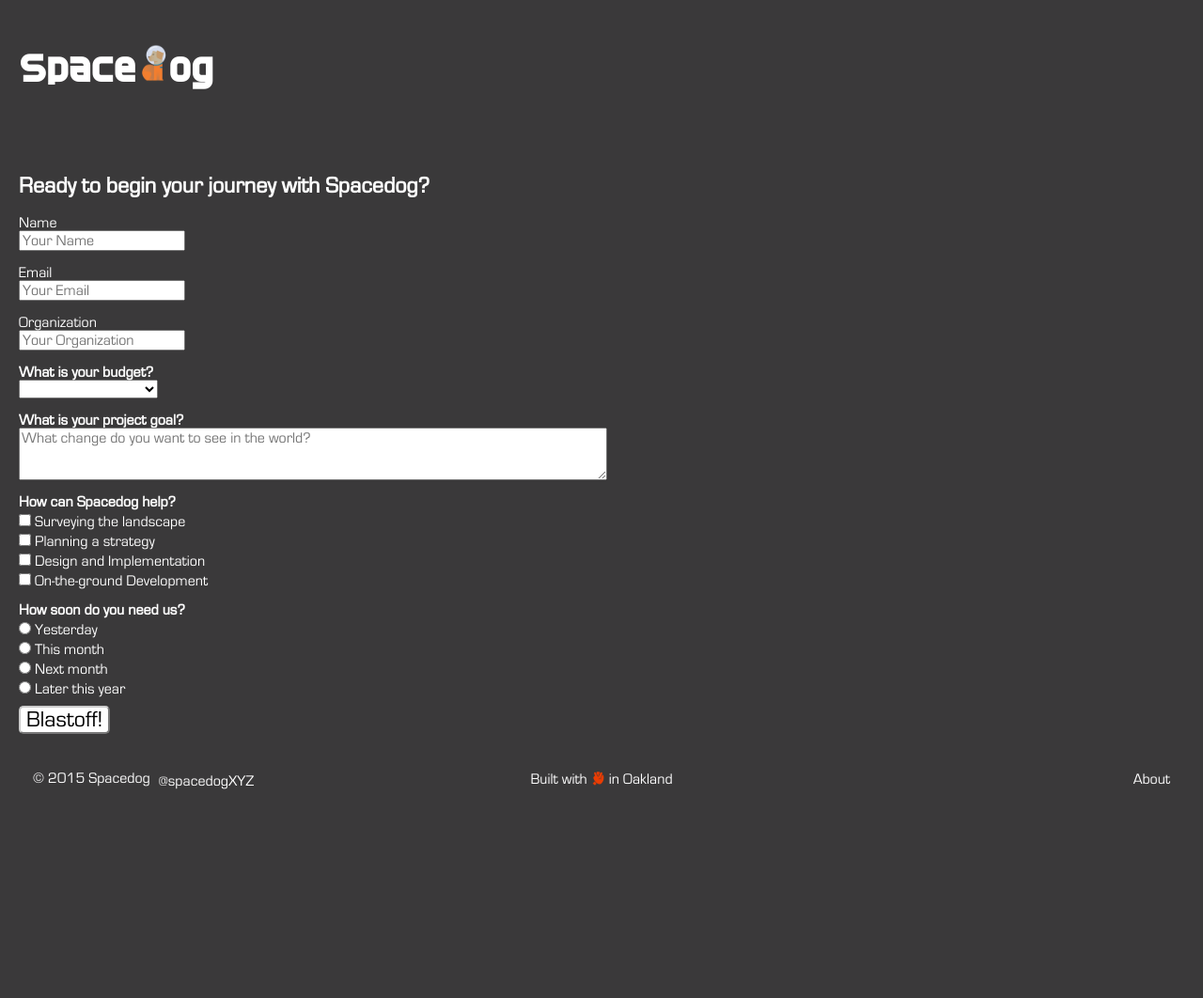
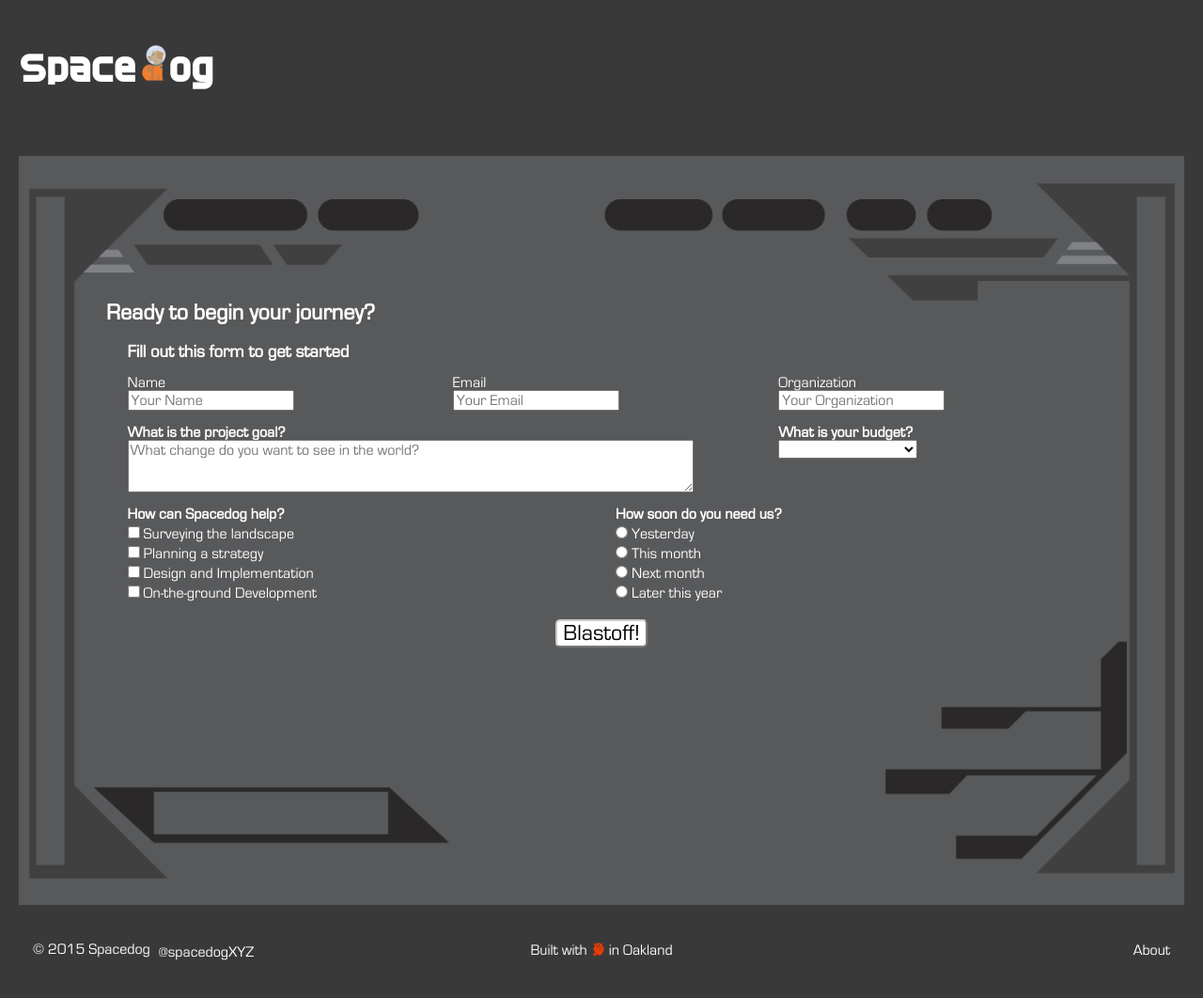
Before and after one commit to spacedogXYZ/spacedogXYZ, a Jekyll site: the page built from blastoff.html, in a window 1280 px wide. Shown: the whole page at 94% size. Built offline with Jekyll 4.4.1, drawn with Linux system fonts in a browser that asks for light colours; nearby versions of some CDN libraries; comment, search, counter and statistics services are not loaded; before the commit the page ends 900 px from its top, so only the background shows below that.

Commit message:
blastoff form layout

```diff
--- a/blastoff.html
+++ b/blastoff.html
@@ -9,25 +9,30 @@ end_script: |
 
 <div class="wrapper">
 
-<section id="blastoff">
-<h2>Ready to begin your journey with Spacedog?</h2>
-<p>
-<form action="//formspree.io/josh@spacedog.xyz" method="POST">
+<section id="blastoff" class="fullwidth">
+<h2>Ready to begin your journey?</h2>
+
+<form action="//formspree.io/josh@spacedog.xyz" method="POST" class="wrapper">
+    <h3>Fill out this form to get started</h3>
     <input type="hidden" name="_subject" value="New Project Submission" />
 
-    <label>Name
+    <label class="third">Name
       <input type="text" name="name" placeholder="Your Name" required />
     </label>
 
-    <label>Email
+    <label class="third">Email
       <input type="email" name="_replyto" placeholder="Your Email" required />
     </label>
 
-    <label>Organization
+    <label class="third">Organization
       <input type="text" name="organization" placeholder="Your Organization" />
     </label>
 
-    <label><b>What is your budget?</b>
+    <label class="two-third"><b>What is the project goal?</b><br>
+      <textarea name="project-goal" placeholder="What change do you want to see in the world?"></textarea>
+    </label>
+
+    <label class="third"><b>What is your budget?</b>
     <select name="budget" required>
       <option value=""></option>
       <option value="1-3k">&lt; $3,000</option>
@@ -36,31 +41,32 @@ end_script: |
       <option value=">10k">&gt; $10,000</option>
     </select></label>
 
-    <label><b>What is your project goal?</b></label>
-    <textarea name="project-goal" placeholder="What change do you want to see in the world?"></textarea>
-
-    <label><b>How can Spacedog help?</b></label>
+    <label class="half"><b>How can Spacedog help?</b>
     <ul>
       <li><label><input name="needs" type="checkbox" value="survey"/> Surveying the landscape</label></li>
       <li><label><input name="needs" type="checkbox" value="strategy"/> Planning a strategy</label></li>
       <li><label><input name="needs" type="checkbox" value="design-implement"/> Design and Implementation</label></li>
       <li><label><input name="needs" type="checkbox" value="on-the-ground"/> On-the-ground Development</label></li>
     </ul>
+    </label>
 
-    <label><b>How soon do you need us?</b></label>
+    <label class="half"><b>How soon do you need us?</b>
     <ul>
       <li><label><input name="timeline" type="radio" value="ASAP"/> Yesterday</label></li>
       <li><label><input name="timeline" type="radio" value="this-month"/> This month</label></li>
       <li><label><input name="timeline" type="radio" value="next-month"/> Next month</label></li>
       <li><label><input name="timeline" type="radio" value="later"/> Later this year</label></li>
     </ul>
+    </label>
 
     <input type="text" name="_gotcha" style="display:none" />
-    <button type="submit">Blastoff!</button>
+    <div class="full">
+      <button type="submit" class="center-block">Blastoff!</button>
+    </div>
 </form>
 
 <div id="success" style="display:none">
-  <h3>We have received your mission briefing, and we will get back to you shortly.</h3>
+  <h3>We have received your mission briefing, and will get back to you shortly.</h3>
 </div>
 
 </section>
--- a/css/style.css
+++ b/css/style.css
@@ -1101,6 +1101,32 @@ body.mission .content:after {
     background: #58595B;
   }
 }
+section#blastoff {
+  background-color: #58595B;
+  background-image: url('/static/splash/display-gray.png');
+}
+section#blastoff h2 {
+  margin: 12.5% 7.5% 0 7.5%;
+}
+section#blastoff h3 {
+  margin: 0 15px;
+}
+section#blastoff .wrapper {
+  margin: 0 6.5%;
+}
+section#blastoff form {
+  *zoom: 1;
+  margin-top: 50px;
+}
+section#blastoff form:before,
+section#blastoff form:after {
+  content: " ";
+  display: table;
+  line-height: 0;
+}
+section#blastoff form:after {
+  clear: both;
+}
 section#blastoff form > label {
   display: block;
   margin-top: 15px;
@@ -1115,17 +1141,26 @@ section#blastoff form select {
   clear: left;
 }
 section#blastoff form textarea {
-  width: 50%;
+  width: 90%;
   height: 50px;
 }
 section#blastoff form ul li {
   margin-top: 5px;
 }
 section#blastoff form button {
-  margin-top: 10px;
+  display: block;
+  margin-left: auto;
+  margin-right: auto;
+  margin-top: 20px;
   border-radius: 5px;
   border-color: #cccccc;
   background: #ffffff;
   text-color: #333333;
   font-size: 1.5em;
 }
+@media (max-width: 768px) {
+  section#blastoff {
+    background: #58595B;
+    height: auto !important;
+  }
+}
```
Also changed, not shown: less/form.less (+26 -2 lines).
